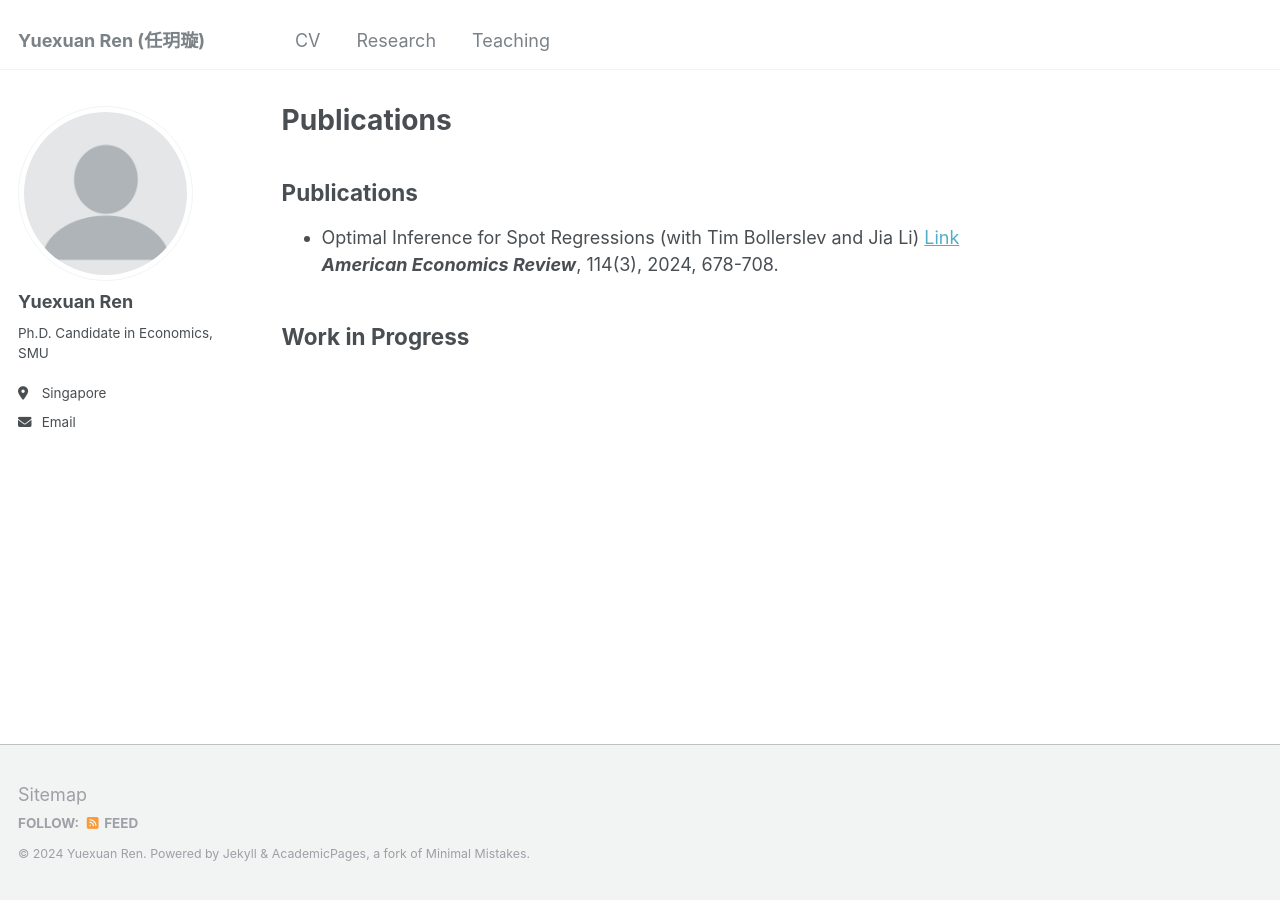
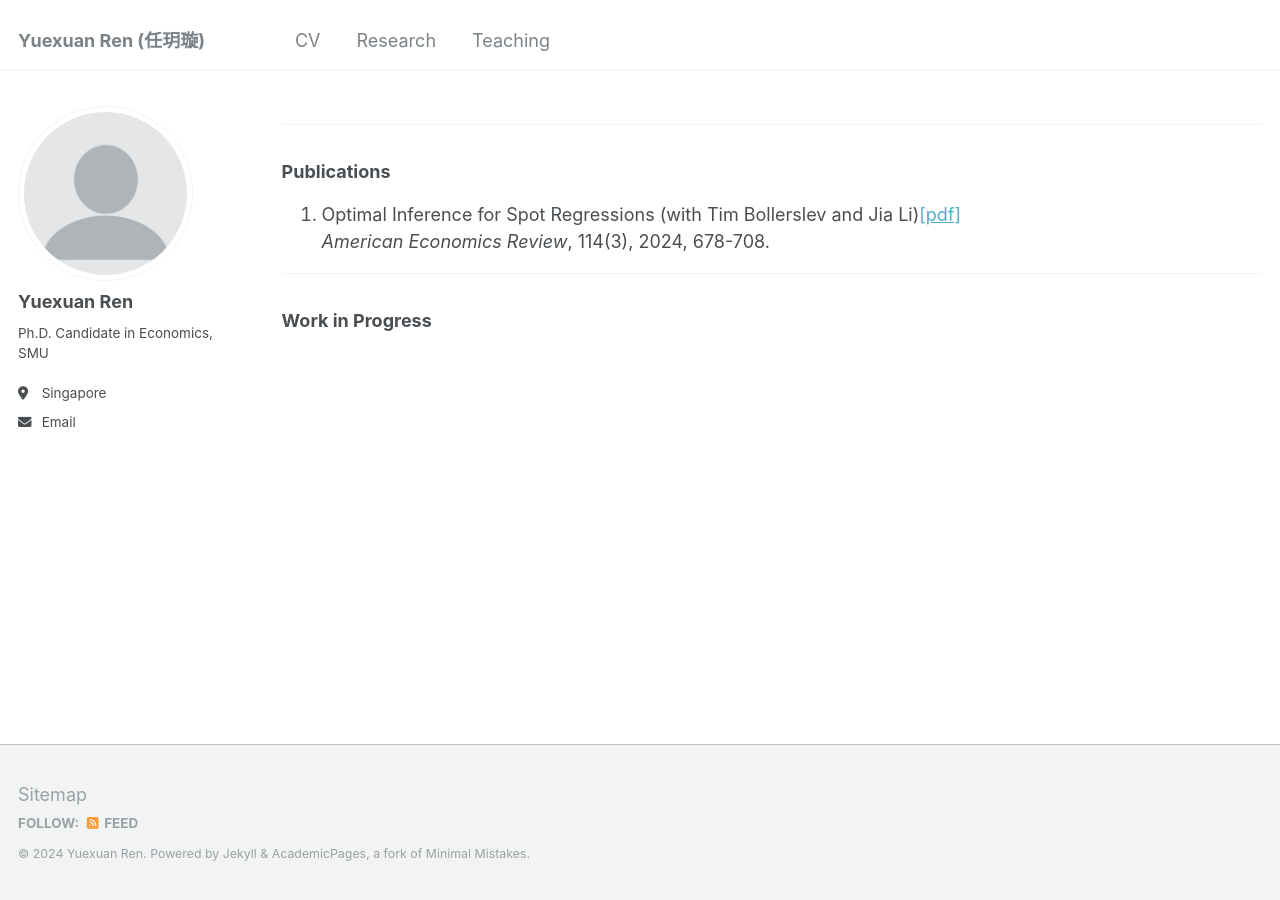
Before and after one commit to yuexuanren/yuexuanren.github.io, a Jekyll site: the page built from _pages/Research.md, in a window 1280 px wide. Built offline with Jekyll 4.4.1, drawn with Linux system fonts in a browser that asks for light colours; our own code applies the rules of GitHub Pages for plain Markdown files.

Commit message:
Update Research.md

```diff
--- a/_pages/Research.md
+++ b/_pages/Research.md
@@ -6,10 +6,13 @@ permalink: /research/
 
 
 
+------
+### Publications
 
-## Publications
+1. Optimal Inference for Spot Regressions (with Tim Bollerslev and Jia Li)[[pdf]](https://www.aeaweb.org/articles?id=10.1257/aer.20221338) <br>
+   <span style="font-weight: 400; font-style: italic;">American Economics Review</span>, 114(3), 2024, 678-708.
 
-  * Optimal Inference for Spot Regressions (with Tim Bollerslev and Jia Li) [Link](https://www.aeaweb.org/articles?id=10.1257/aer.20221338)\\
-    _**American Economics Review**_, 114(3), 2024, 678-708.
 
-## Work in Progress
+
+------
+### Work in Progress
```
